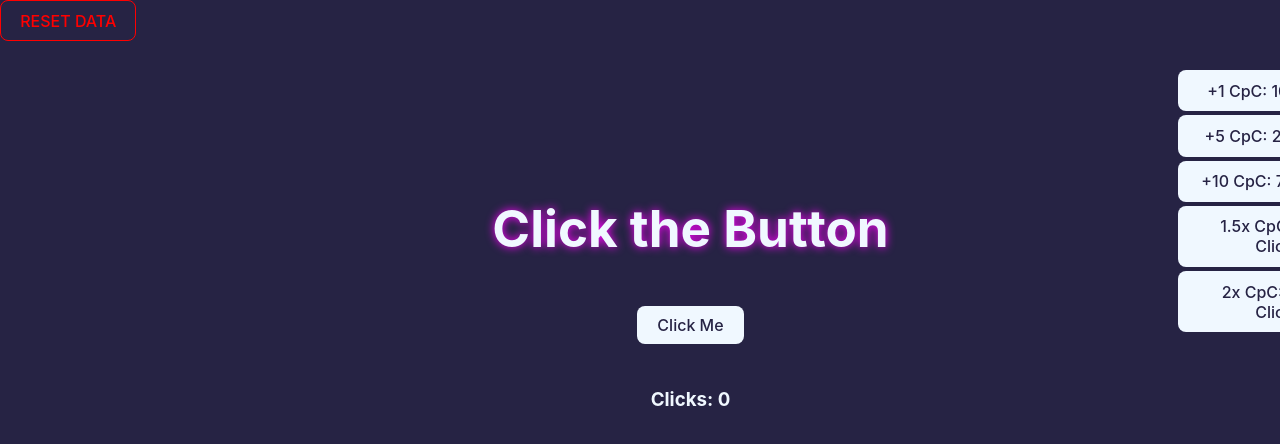
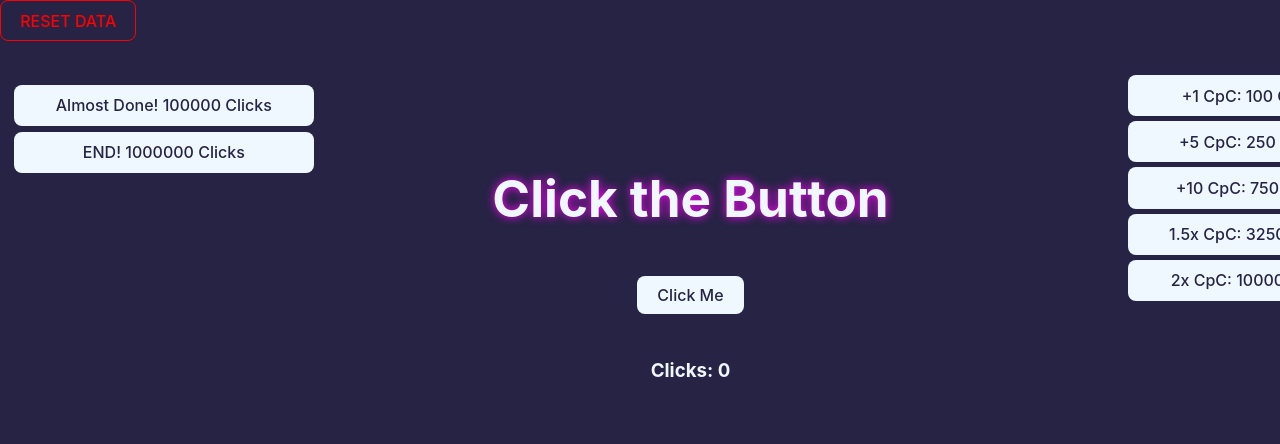
Before and after one commit to GltchyFX/Clicker-Game, a React (Vite) app in the folder Client/: page / in a window 1280 px wide. Shown: the top 444 px of the page. Built offline with nearby package versions, Linux system fonts and the light colour scheme.

Commit message:
added research components

```diff
--- a/Client/src/App.css
+++ b/Client/src/App.css
@@ -18,11 +18,12 @@ body {
 
 button {
   color:#262344;
+  background-color: aliceblue !important;
   cursor: pointer;
 }
 
 .mainUI {
-  z-index: -0 !important;
+  z-index: 0 !important;
   position: relative;
   left: 100%;
   max-width: 1280px;
@@ -43,32 +44,44 @@ button {
 }
 
 .clickButton {
-  background-color: aliceblue;
   padding-block: 2%;
   margin-bottom: 6%;
 }
 
 .clickButton:hover {
-  background-color: antiquewhite;
+  background-color: antiquewhite !important;
 }
 
 .upgradesUI {
   z-index: 1 !important;
-  width: 200px;
+  width: 250px;
   display: block;
   position: sticky;
-  margin-left: 256%;
+  margin-left: 245%;
   bottom: 62%;
 }
 
 .upgradeButton {
-  width: 200px;
+  width: 250px;
   margin: 1% auto;
-  background-color: aliceblue;
 }
 
 .upgradeButton:hover {
-  background-color: aquamarine;
+  background-color: aquamarine !important;
+}
+
+.researchUI {
+  z-index: 1 !important;
+  position: sticky;
+  display: block;
+  width: 300px;
+  margin-left: 3%;
+  bottom: 78%;
+}
+
+.researchButton {
+  width: 300px;
+  margin: 1% auto;
 }
 
 .resetButton {
@@ -77,12 +90,12 @@ button {
   left: 0%;
   border-color: red;
   color: red;
-  background-color: transparent;
+  background-color: transparent !important;
 }
 
 .resetButton:hover {
   border-color: red;
-  background-color: red;
+  background-color: red !important;
   color: black;
   box-shadow: 0px 0px 6px 3px red;
 }
--- a/Client/src/App.jsx
+++ b/Client/src/App.jsx
@@ -2,13 +2,14 @@ import { useEffect, useState } from 'react';
 import './App.css'
 import MainInterface from './MainInterface';
 import UpgradesInterface from './UpgradesInterface';
+import ResearchInterface from './ResearchInterface';
 
 // eslint-disable-next-line react/prop-types
 function ResetButton({onButtonClick}){
   return(
     <div>
       <button
-        className='researchUI resetButton'
+        className='resetButton'
         onClick={onButtonClick}
       >
         RESET DATA
@@ -42,11 +43,23 @@ export default function App() {
     return JSON.parse(localPriceValue);
   });
 
+  const[research, setResearch] = useState(() => {
+    const localResearchValue = localStorage.getItem("RESEARCH");
+    if(localResearchValue == null){
+      return Array(2).fill(false);
+    }
+    return JSON.parse(localResearchValue);
+  });
+
+  const researchPrices = [100000, 1000000];
+  const researchText = ["Almost Done!", "END!"];
+
   useEffect(() => {
     localStorage.setItem("CLICKS", JSON.stringify(clicks));
     localStorage.setItem("CPC", JSON.stringify(CPC));
     localStorage.setItem("PRICE", JSON.stringify(upgradePrice));
-  }, [clicks, CPC, upgradePrice]);
+    localStorage.setItem("RESEARCH", JSON.stringify(research));
+  }, [clicks, CPC, upgradePrice, research]);
 
   function clickHandler(){
     setClicks(clicks + CPC);
@@ -81,10 +94,24 @@ export default function App() {
     }
   }
 
+  function researchHandler(id){
+    // let researchArray = research.slice();
+    // if(id != 0 || researchArray[id - 1] == false){
+    //   return;
+    // }
+    // if(clicks >= researchPrices[id]){
+    //   setClicks(clicks - researchPrices[id]);
+    //   researchArray[id] = true;
+    //   setResearch(researchArray);
+    // }
+    console.log("WIP" + id);
+  }
+
   function resetData(){
     setClicks(0);
     setCPC(1);
     setUpgradePrice([100, 250, 750, 3250, 10000]);
+    setResearch(Array(2).fill(false));
     localStorage.clear();
   }
 
@@ -93,6 +120,7 @@ export default function App() {
       <ResetButton onButtonClick={() => resetData()}/>
       <MainInterface clicks={clicks} onButtonClick={() => clickHandler()} />
       <UpgradesInterface price={upgradePrice} onButtonClick={upgradeHandler}/>
+      <ResearchInterface text={researchText} price={researchPrices} onButtonClick={researchHandler}/>
     </>
   );
 }
--- /dev/null
+++ b/Client/src/ResearchButtons.jsx
@@ -0,0 +1,14 @@
+// eslint-disable-next-line react/prop-types
+export default function ResearchButtons({id, text, price, onButtonClick}){
+  return(
+    <div>
+      <button
+        className='researchButton'
+        id={id}
+        onClick={onButtonClick}
+      >
+        {text[id]} {price[id]} Clicks
+      </button>
+    </div>
+  );
+}
--- /dev/null
+++ b/Client/src/ResearchInterface.jsx
@@ -0,0 +1,13 @@
+import ResearchButtons from "./ResearchButtons";
+
+// eslint-disable-next-line react/prop-types
+export default function ResearchInterface({text, price, onButtonClick}){
+  return(
+    <div
+      className='researchUI'
+    >
+      <ResearchButtons id={0} text={text} price={price} onButtonClick={() => onButtonClick(0)}/>
+      <ResearchButtons id={1} text={text} price={price} onButtonClick={() => onButtonClick(1)}/>
+    </div>
+  );
+}
```
